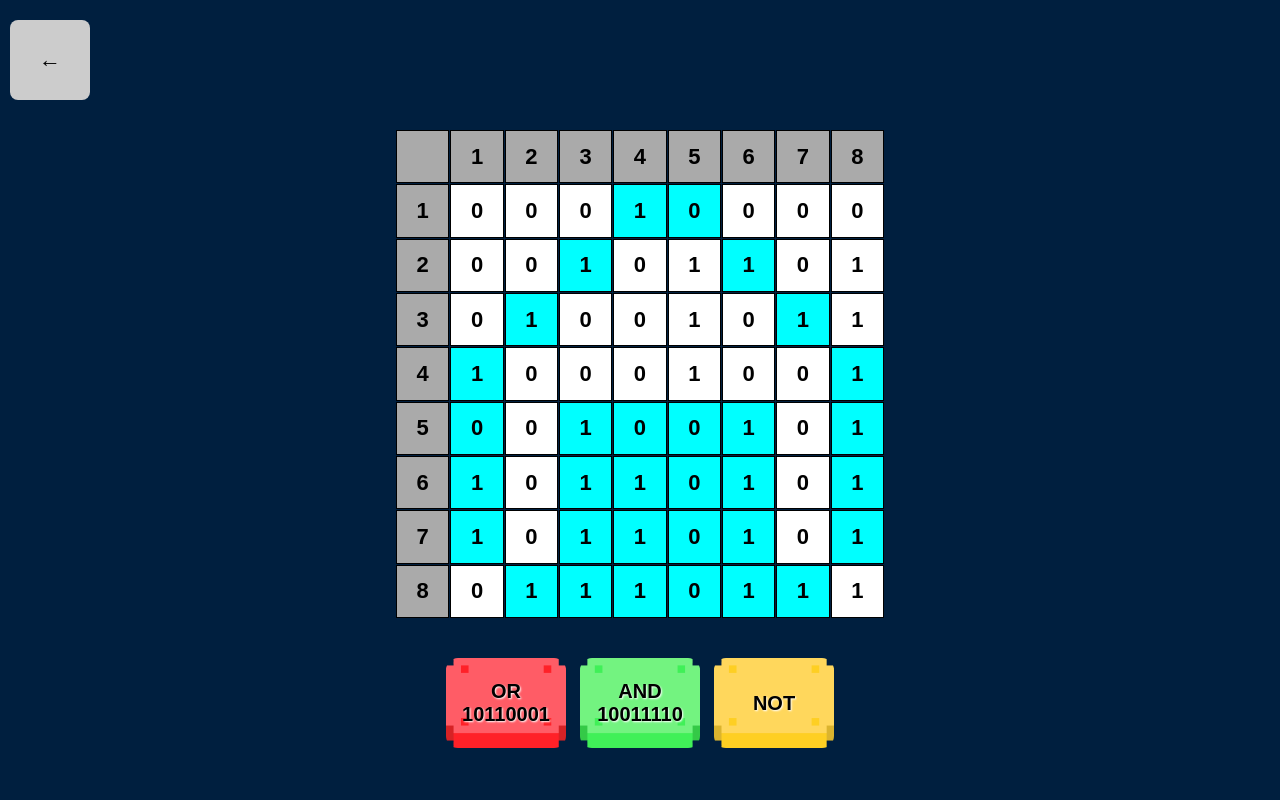
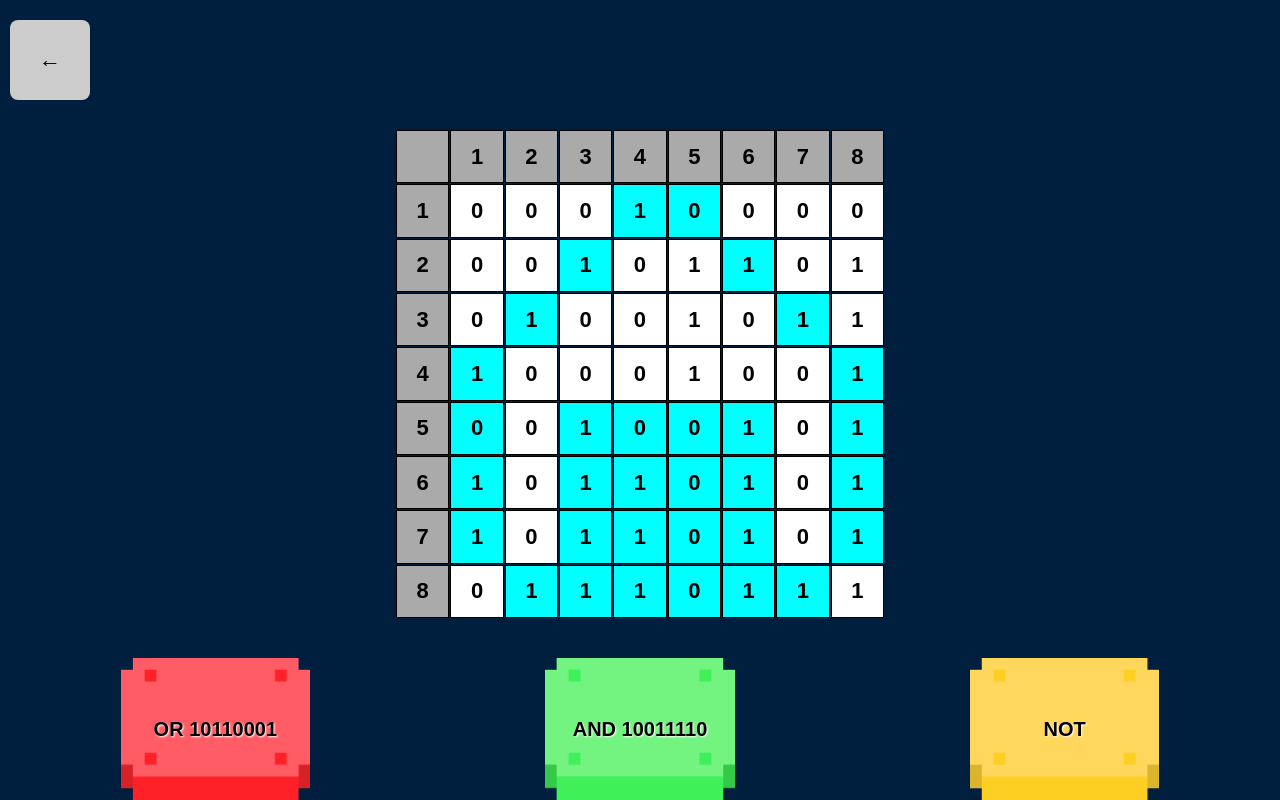
Before and after one commit to Alford-1235069/logic-puzzle-game, a plain HTML site: page game.html in a window 1280 px wide. Drawn offline with Linux system fonts and the light colour scheme.

Commit message:
GAME画面_cardBtnサイズ調整4（PC・スマホ兼用）

```diff
--- a/game.html
+++ b/game.html
@@ -100,10 +100,10 @@
         }
 
         .card {
-            flex: 0 0 auto;
-            width: 120px;
-            /* PC用サイズ */
+            flex: 1 1 0;
+            /* 横幅を均等に伸ばす */
             aspect-ratio: 766/575;
+            /* 比率維持 */
             border-radius: 12px;
             overflow: hidden;
             position: relative;
@@ -111,14 +111,12 @@
             justify-content: center;
             align-items: center;
             cursor: pointer;
-            transition: transform 0.2s, border 0.2s;
         }
 
         .card-img {
             width: 100%;
             height: 100%;
             object-fit: contain;
-            display: block;
         }
 
 
```
